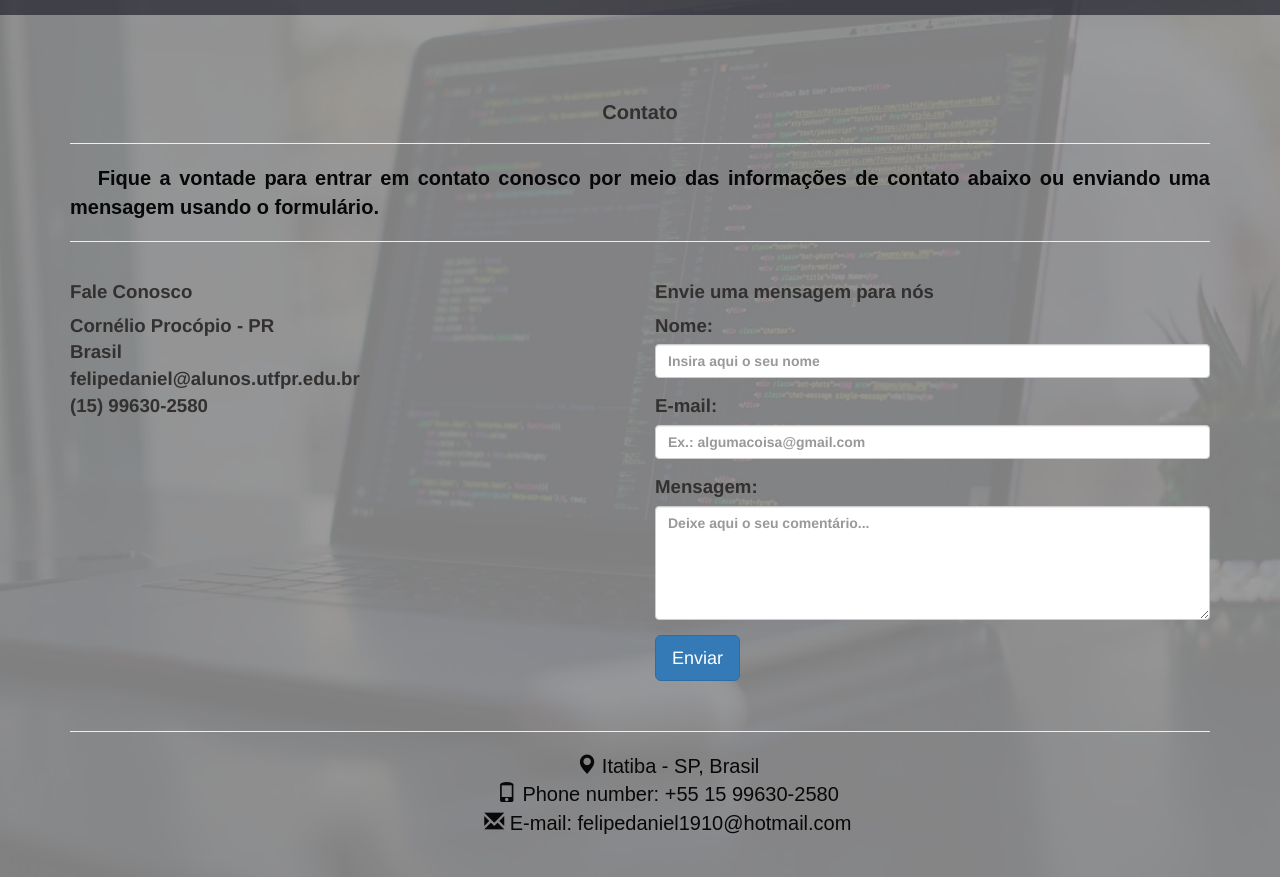
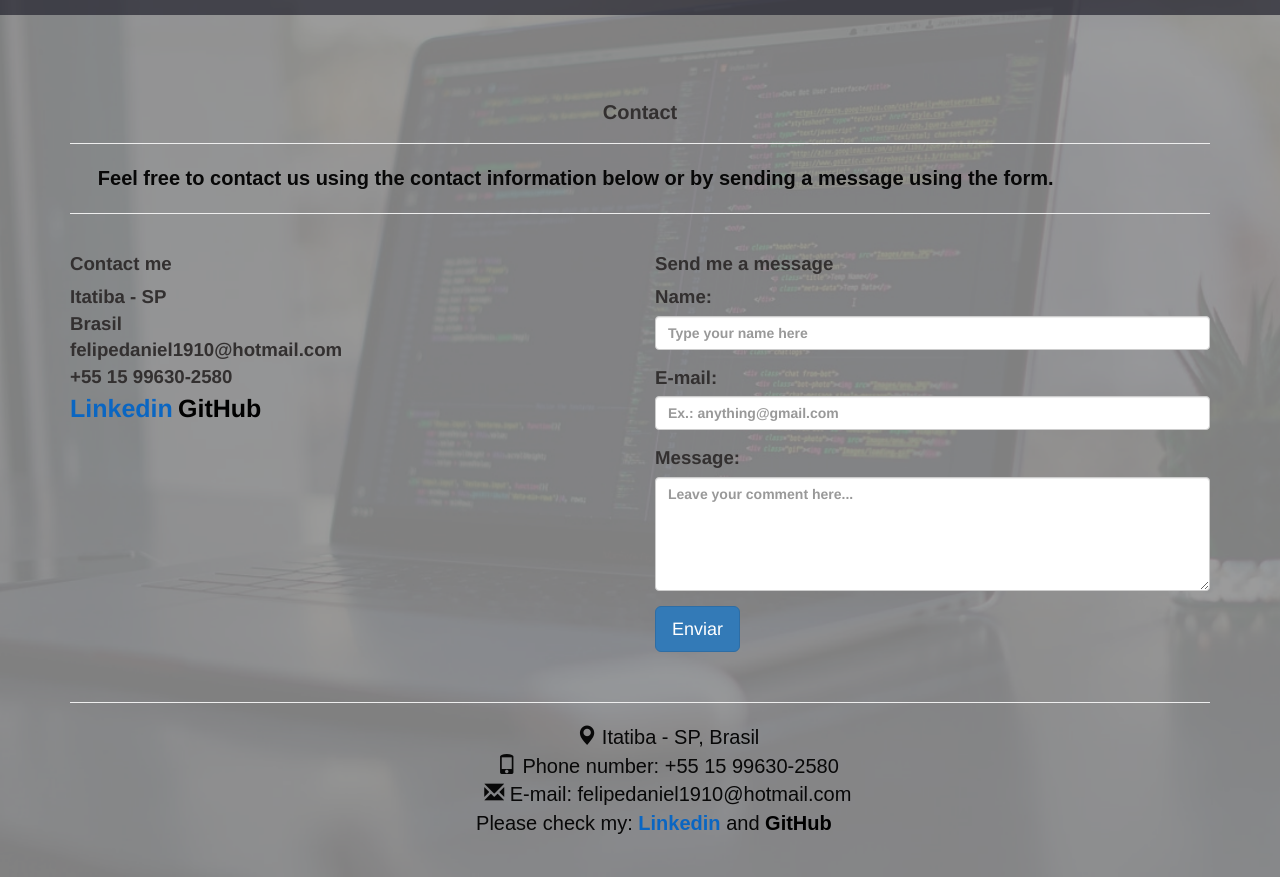
Before and after one commit to falmeidev/falmeida, a plain HTML site: page index.html in a window 1280 px wide. Both pictures are taken after a click on the link "Contact". Shown: the part 49-926 px from the top of the page. Drawn offline with nearby package versions, Linux system fonts and the light colour scheme.

Commit message:
updating

```diff
--- a/index.html
+++ b/index.html
@@ -9,20 +9,10 @@
   <link rel="stylesheet" href="https://maxcdn.bootstrapcdn.com/bootstrap/3.4.1/css/bootstrap.min.css">
   <!--Using external CSS file-->
   <link rel="stylesheet" href="style.css">
+  <link rel="stylesheet" href="https://cdnjs.cloudflare.com/ajax/libs/font-awesome/4.7.0/css/font-awesome.min.css">
   <title>FelipeDaniel</title>
 
   <script>
-
-    //Aguarda até que a página seja renderizada
-    window.onload = function () {
-      atualizaTotalEnt()
-      atualizaTotalSai()
-      atualizaStatus()
-      atualizarResumo()
-      atualizaTotResumo()
-      document.querySelector("#btnLancarEnt").addEventListener("click", lancarEntrada);
-      document.querySelector("#btnLancarSai").addEventListener("click", lancarSaida);
-    }
 
     function openAboutMe(){
       document.querySelector("#aboutme").classList.remove("collapse");
@@ -56,7 +46,7 @@
 
 </head>
 
-<body>
+<body style="overflow-x: hidden;">
 
   <!--Navigation bar-->
   <header>
@@ -92,7 +82,7 @@
         <p class="profile" style="max-width:75%; "> and <b><span id="progLang" style="font-size: 18px"></span><span id="dots"></span></b></p>
       </div>
       <div class="col-sm-8">
-        <div class="text">
+        <div>
           <br><br><br><br>
           <h1>
             Profile
@@ -148,37 +138,38 @@
 
   <!--Contact Page-->
   <div class="container collapse" id="contact" style="margin-bottom: 50px;">
-    <h3 style="text-align: center; font-weight:bolder; font-size: 15pt;"> <br><br><br>Contato</h3>
+    <h3 style="text-align: center; font-weight:bolder; font-size: 15pt;"> <br><br><br>Contact</h3>
     <hr>
 
     <div class="texto">
-      <p>Fique a vontade para entrar em contato conosco por meio das informações de contato abaixo ou enviando uma
-        mensagem usando o formulário. </p>
+      <p>Feel free to contact us using the contact information below or by sending a message using the form. </p>
     </div>
     <hr>
     <div class="row">
       <div class="col-sm-6 texto">
-        <h3>Fale Conosco</h3>
-        Cornélio Procópio - PR <br>
+        <h3>Contact me</h3>
+        Itatiba - SP <br>
         Brasil <br>
-        felipedaniel@alunos.utfpr.edu.br <br>
-        (15) 99630-2580
-
+        felipedaniel1910@hotmail.com <br>
+        +55 15 99630-2580
+        <br>
+        <a style="color: rgb(10, 102, 194); font-size: 25px;" href="https://www.linkedin.com/in/felipedaniel1910/" target="_blank">Linkedin</a>
+        <a style="color: black; font-size: 25px;" href="https://github.com/felipedaniel1910" target="_blank">GitHub</a>
       </div>
       <div class="col-sm-6 texto">
-        <h3>Envie uma mensagem para nós</h3>
+        <h3>Send me a message</h3>
         <div class="form-group">
-          <label for="usr">Nome:</label>
-          <input type="text" class="form-control" id="usr" placeholder="Insira aqui o seu nome" />
+          <label for="usr">Name:</label>
+          <input type="text" class="form-control" id="usr" placeholder="Type your name here" />
         </div>
         <div class="form-group">
           <label for="email">E-mail:</label>
-          <input type="text" class="form-control" id="email" placeholder="Ex.: algumacoisa@gmail.com " />
+          <input type="text" class="form-control" id="email" placeholder="Ex.: anything@gmail.com" />
         </div>
         <div class="form-group">
-          <label for="comentario">Mensagem:</label>
+          <label for="comentario">Message:</label>
           <textarea class="form-control" rows="5" id="comentario"
-            placeholder="Deixe aqui o seu comentário..."></textarea>
+            placeholder="Leave your comment here..."></textarea>
         </div>
         <button type="button" class="btn btn-primary btn-lg">Enviar</button>
 
@@ -189,7 +180,7 @@
   <script>
 
     //highlight the section on the nav bar
-    document.querySelector("#l1").classList.add("activeSelection");
+    //document.querySelector("#l1").classList.add("activeSelection");
 
     // create the list with the programming languages that I work with
     let progLangs = ['SQL','C','C++','JavaScript'];
@@ -237,13 +228,16 @@
 
   </script>
 
-  <!--RODAPÉ-->
+  <!--Footer-->
   <div class="container" style="margin-top: 0px;">
     <div class="ctt" id="ctt">
       <hr style="margin-top: 0px;">
       <p style="text-align: center;"><span class="glyphicon glyphicon-map-marker"></span> Itatiba - SP, Brasil</p>
       <p style="text-align: center;"><span class="glyphicon glyphicon-phone"></span> Phone number: +55 15 99630-2580</p>
       <p style="text-align: center;"><span class="glyphicon glyphicon-envelope"></span> E-mail: felipedaniel1910@hotmail.com</p>
+      <p style="text-align: center;">Please check my: <a style="color: rgb(10, 102, 194); font-size: 20px; font-weight: bold;" href="https://www.linkedin.com/in/felipedaniel1910/" target="_blank">Linkedin</a>
+      <span> and </span>  <a style="color: black; font-size: 20px; font-weight: bold;" href="https://github.com/felipedaniel1910" target="_blank">GitHub</a> </p>
+
       <br><br>
     </div>
   </div>
--- a/style.css
+++ b/style.css
@@ -79,7 +79,7 @@ a {
       margin-left: 0;
       text-indent: 0%;
       opacity: 0;
-      background-color: aqua;
+      text-align: left;
     }
     .mobile-menu {
       display: block;
```
